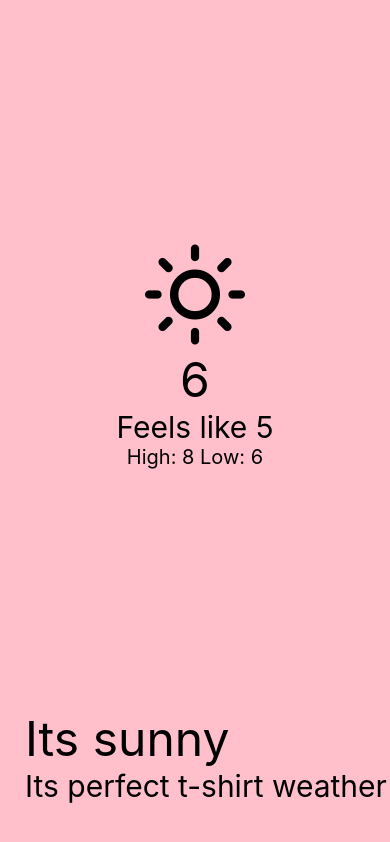
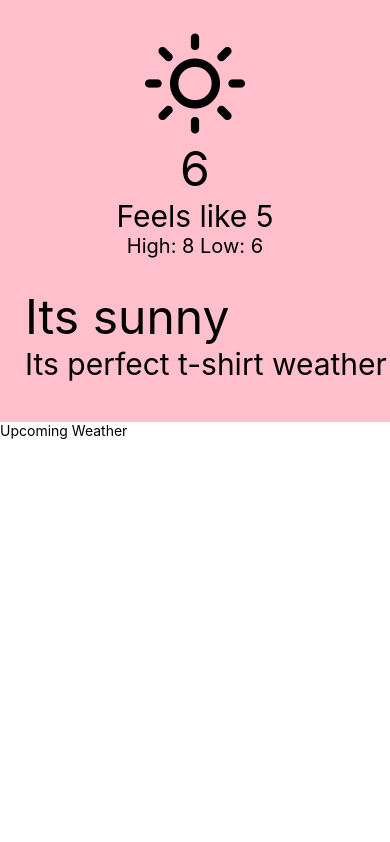
Before and after one commit to Akarsh2810/Weather-App, a React Native app: screen / in a window 390 px wide. Built offline with nearby package versions, Linux system fonts and the light colour scheme.

Commit message:
added UpcomingWeather component

```diff
--- a/App.js
+++ b/App.js
@@ -1,10 +1,12 @@
 import React from "react";
 // import {View, Text, StyleSheet, SafeAreaView, StatusBar} from "react-native";
 // import { Feather } from '@expo/vector-icons';
+import {View, StyleSheet} from "react-native";
 import CurrentWeather from "./src/components/CurrentWeather";
+import UpcomingWeather from "./src/components/UpcomingWeather";
 
 const App = () => {
-  // console.log("Hello App");
+  // console.log("Hello App Component");
   return (
     // <SafeAreaView style={styles.wrapper}>
     //   <View style={styles.container}>
@@ -22,9 +24,18 @@ const App = () => {
     //     <Text style={styles.message}>Its perfect t-shirt weather</Text>
     //   </View>
     // </SafeAreaView>
-    <CurrentWeather />
+    <View style = {styles.container}>
+      <CurrentWeather />
+      <UpcomingWeather />
+    </View>
   )
 }
+
+const styles = StyleSheet.create({
+  container: {
+    flex: 1,
+  }
+})
 
 // const styles = StyleSheet.create({
 //   wrapper: {
--- a/src/components/CurrentWeather.js
+++ b/src/components/CurrentWeather.js
@@ -3,7 +3,7 @@ import {View, Text, StyleSheet, SafeAreaView, StatusBar} from "react-native";
 import { Feather } from '@expo/vector-icons';
 
 const CurrentWeather = () => {
-//   console.log("Hello App");
+//   console.log("Hello Current Weather Component");
   return (
     <SafeAreaView style={styles.wrapper}>
       <View style={styles.container}>
--- /dev/null
+++ b/src/components/UpcomingWeather.js
@@ -0,0 +1,20 @@
+import React from "react";
+import { SafeAreaView, StyleSheet, Text, StatusBar } from "react-native";
+
+const UpcomingWeather = () => {
+    //   console.log("Hello Upcoming Weather Component");
+    return (
+        <SafeAreaView style = {styles.container}>
+            <Text>Upcoming Weather</Text>
+        </SafeAreaView>
+    )
+}
+
+const styles = StyleSheet.create({
+    container: {
+        flex: 1,
+        marginTop : StatusBar.currentHeight,
+    }
+})
+
+export default UpcomingWeather;
```
